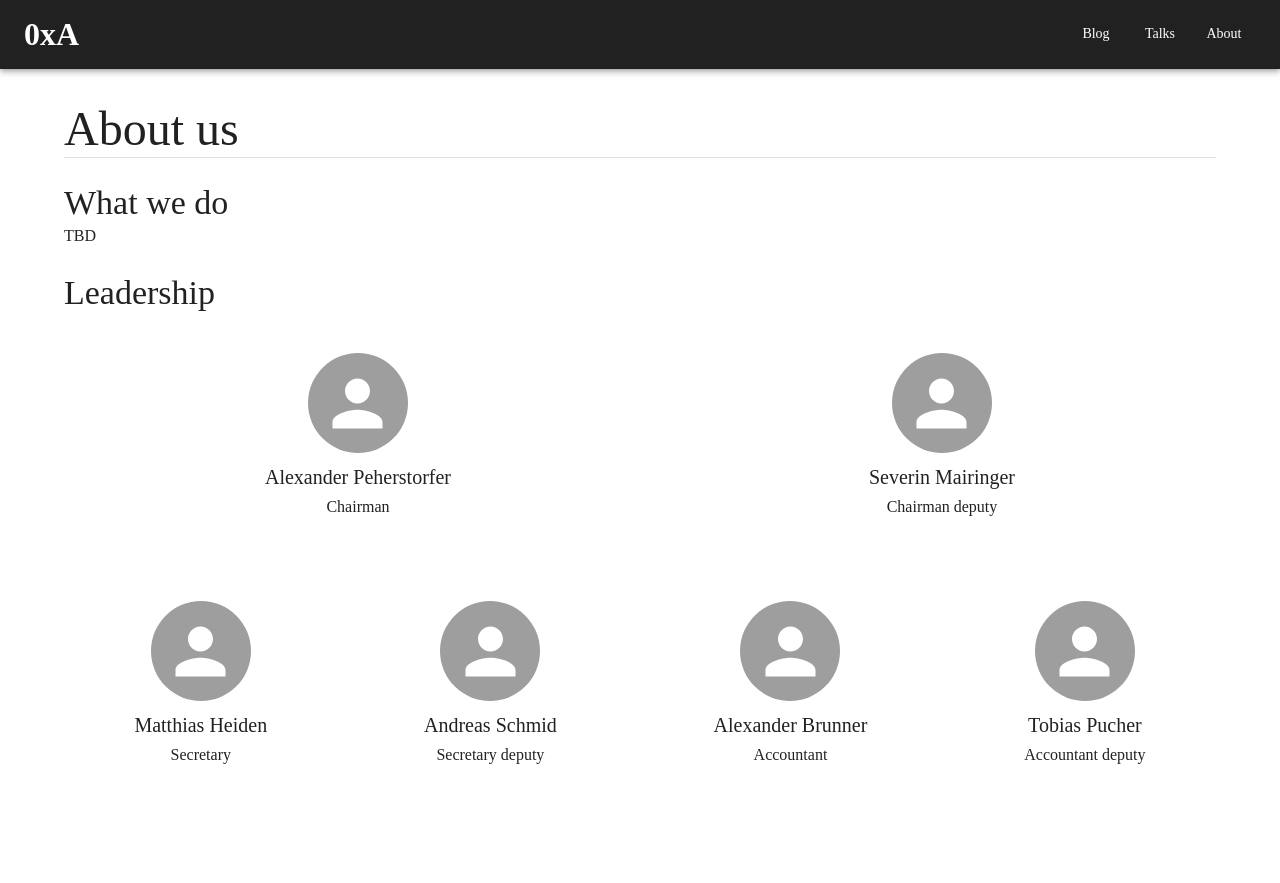
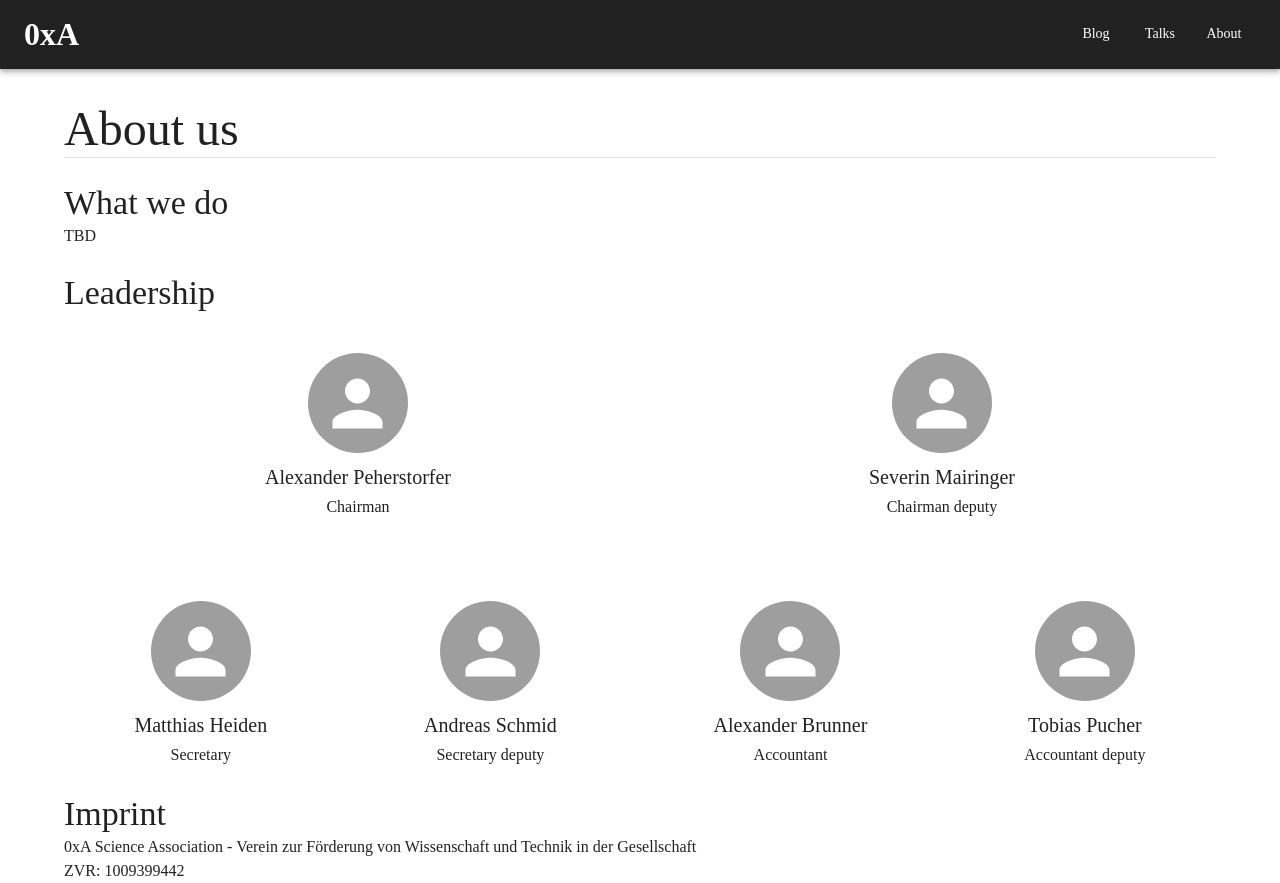
Before and after one commit to 0xa-at/website, a Next.js app: page /about in a window 1280 px wide. Before the commit the page ends 800 px from the top, so only its background shows below. Built offline with nearby package versions, Linux system fonts and the light colour scheme.

Commit message:
feat: add name and zvr

```diff
--- a/pages/about.tsx
+++ b/pages/about.tsx
@@ -24,6 +24,12 @@ export default function AboutPage() {
                 <Person name={"Alexander Brunner"} role={"Accountant"} />
                 <Person name={"Tobias Pucher"} role={"Accountant deputy"} />
             </Box>
+
+            <Typography pt={3} variant="h4">Imprint</Typography>
+            <Typography variant="body1">0xA Science Association - Verein zur Förderung von Wissenschaft und Technik in der Gesellschaft</Typography>
+            <Typography variant="body1">ZVR: 1009399442</Typography>
+
+
         </Box>
     )
 }
```
